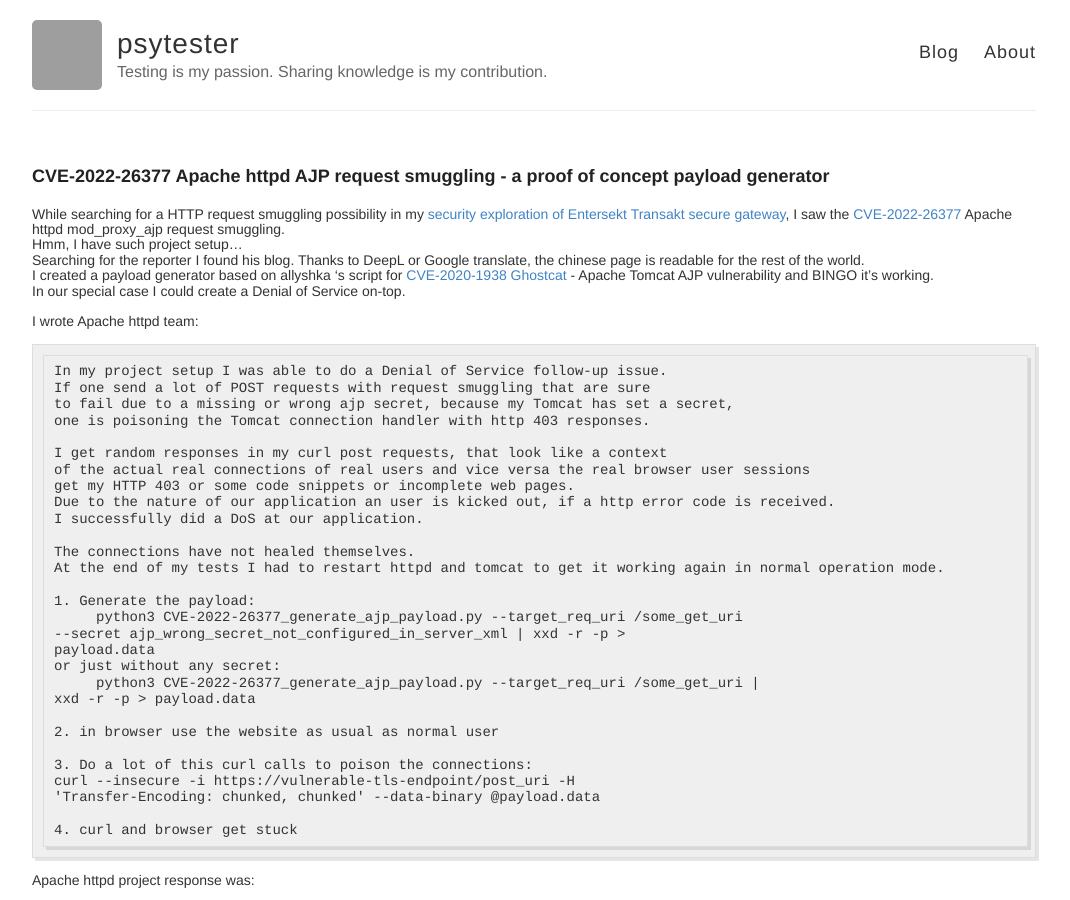
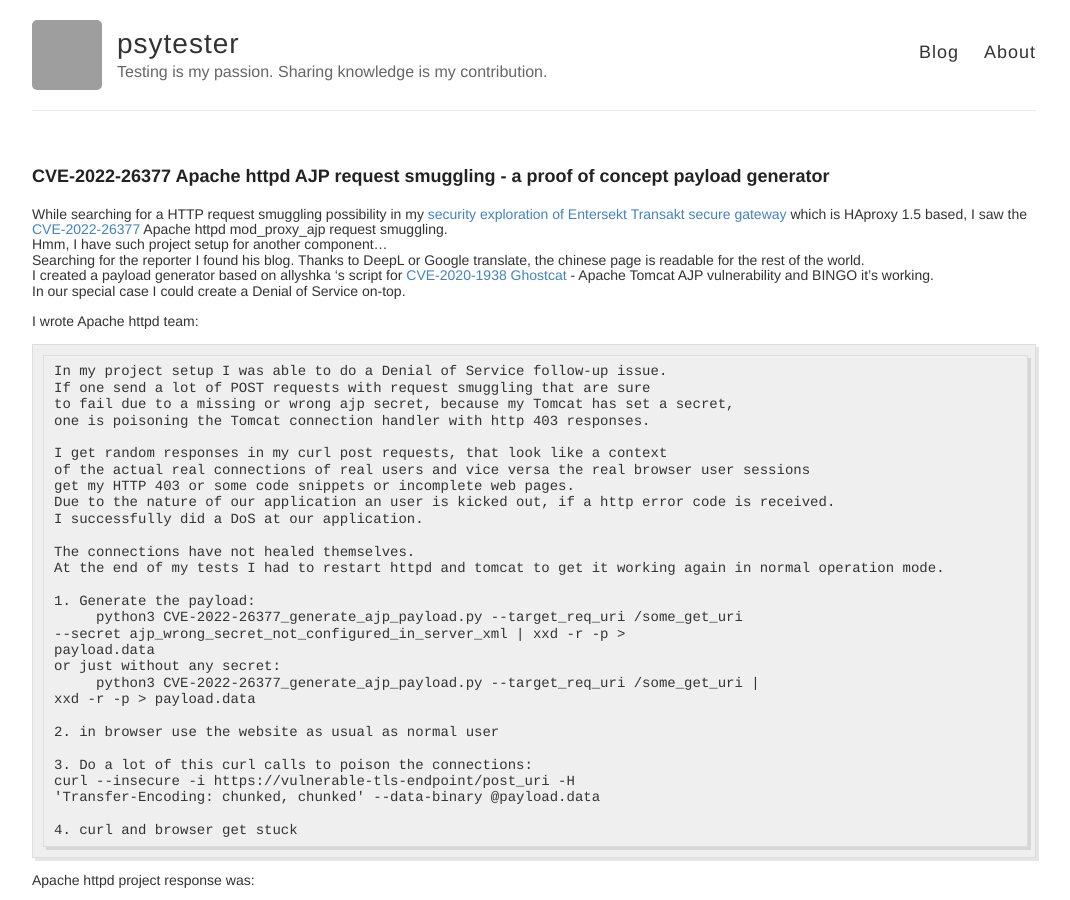
Before and after one commit to psytester/psytester.github.io, a Jekyll site: the page built from _posts/hacking_and_pentests/2023-01-19-CVE-2022-26377_Apache_mod_proxy_ajp_PoC.md, in a window 1280 px wide and 900 px high. Shown: the whole window, without its empty margins (106-1176 px from the left). Built offline with Jekyll 4.4.1, drawn with Linux system fonts in a browser that asks for light colours; some of the changed text lies outside the part shown; grey boxes are pictures that could not be loaded.

Commit message:
Update 2023-01-19-CVE-2022-26377_Apache_mod_proxy_ajp_PoC.md

```diff
--- a/_posts/hacking_and_pentests/2023-01-19-CVE-2022-26377_Apache_mod_proxy_ajp_PoC.md
+++ b/_posts/hacking_and_pentests/2023-01-19-CVE-2022-26377_Apache_mod_proxy_ajp_PoC.md
@@ -2,12 +2,12 @@
 layout: post
 title:  "CVE-2022-26377 Apache httpd AJP request smuggling - a proof of concept payload generator"
 datetime: 2023-01-20 00:05:00 MET
-last_modified_at: 2023-01-20 00:05:00 MET
+last_modified_at: 2023-02-15 15:13:00 MET
 author: 'psytester'
 ---
 
-While searching for a HTTP request smuggling possibility in my [security exploration of Entersekt Transakt secure gateway](https://psytester.github.io/Entersekt_transakt_security_anylysis/), I saw the [CVE-2022-26377](https://www.cve.org/CVERecord?id=CVE-2022-26377) Apache httpd mod_proxy_ajp request smuggling.<br>
-Hmm, I have such project setup...<br>
+While searching for a HTTP request smuggling possibility in my [security exploration of Entersekt Transakt secure gateway](https://psytester.github.io/Entersekt_transakt_security_anylysis/) which is HAproxy 1.5 based, I saw the [CVE-2022-26377](https://www.cve.org/CVERecord?id=CVE-2022-26377) Apache httpd mod_proxy_ajp request smuggling.<br>
+Hmm, I have such project setup for another component...<br>
 Searching for the reporter I found his blog. Thanks to DeepL or Google translate, the chinese page is readable for the rest of the world.<br>
 I created a payload generator based on allyshka ‘s script for [CVE-2020-1938 Ghostcat](https://gist.github.com/allyshka) - Apache Tomcat AJP vulnerability and BINGO it’s working.<br>
 In our special case I could create a Denial of Service on-top.
```
